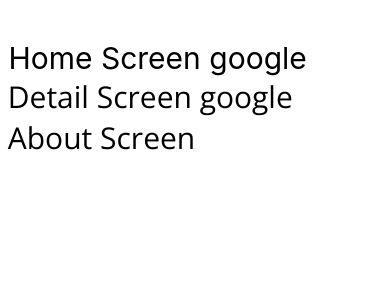
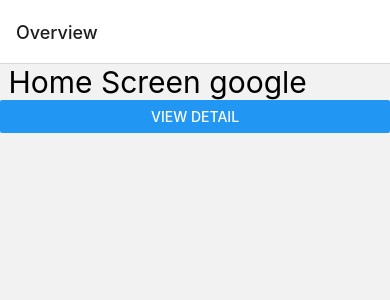
Before and after one commit to snowyy16/learn-react-native, a React Native app: screen /Home in a window 390 px wide. Shown: the top 300 px of the page. Built offline with nearby package versions, Linux system fonts and the light colour scheme.

Commit message:
hello world navigation

```diff
--- a/App.tsx
+++ b/App.tsx
@@ -2,18 +2,14 @@
 import HomeScreen from "./components/reviews/home"
 import DetailScreen from "./components/reviews/detail"
 import AboutScreen from "./components/reviews/about"
-
 // Rest of the import statements
-
 // Rest of the import statements
-
 import { useFonts } from 'expo-font';
-
-
 import * as SplashScreen from 'expo-splash-screen';
-
 import {useEffect} from 'react';
 import { OPENSANS_REGULAR } from "./utils/const";
+import { NavigationContainer } from '@react-navigation/native';
+import { createNativeStackNavigator } from '@react-navigation/native-stack';
 
 
 SplashScreen.preventAutoHideAsync();
@@ -34,12 +30,22 @@
   if (!loaded && !error) {
     return null;
   }
+  const Stack = createNativeStackNavigator();
     return (
-        <View style={style.container}>
-            <HomeScreen/>
-            <DetailScreen/>
-            <AboutScreen/>
-        </View>
+          <NavigationContainer>
+            <Stack.Navigator>
+              <Stack.Screen
+              name="Home"
+              component={HomeScreen}
+              options={{ title: 'Overview' }}
+              />
+              <Stack.Screen
+              name = "Details"
+              component={DetailScreen}
+
+              />
+            </Stack.Navigator>
+          </NavigationContainer>
     )
 }
 const style = StyleSheet.create({
--- a/components/reviews/home.tsx
+++ b/components/reviews/home.tsx
@@ -1,10 +1,12 @@
-import { Text, View } from "react-native"
+import { Button, Text, View } from "react-native"
 
 
 const HomeScreen = () =>{
     return (
         <View>
             <Text style={{fontSize:30}}> Home Screen google</Text>
+            <Button title="View Detail"
+            onPress={()=> alert("clicked")}/>
         </View>
     )
 }
--- a/package.json
+++ b/package.json
@@ -23,8 +23,8 @@
     "expo-status-bar": "~3.0.8",
     "react": "19.1.0",
     "react-native": "0.81.4",
-    "react-native-safe-area-context": "4.10.5",
-    "react-native-screens": "3.31.1"
+    "react-native-safe-area-context": "~5.6.0",
+    "react-native-screens": "~4.16.0"
   },
   "devDependencies": {
     "@types/react": "~19.1.0",
```
Also changed, not shown: 1 other file (tests, documents, lock files or other folders).
